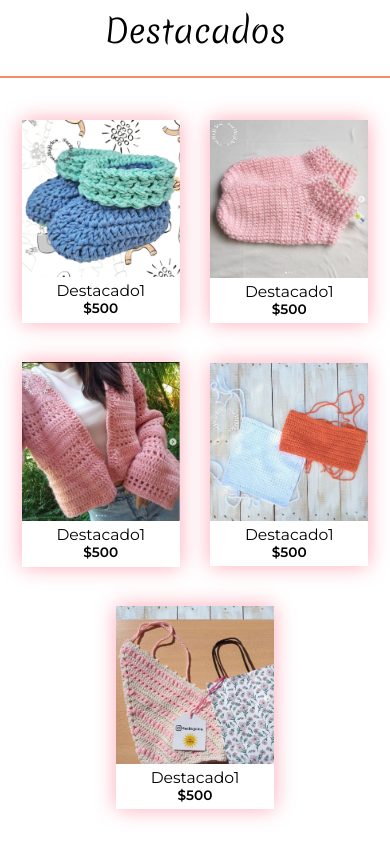
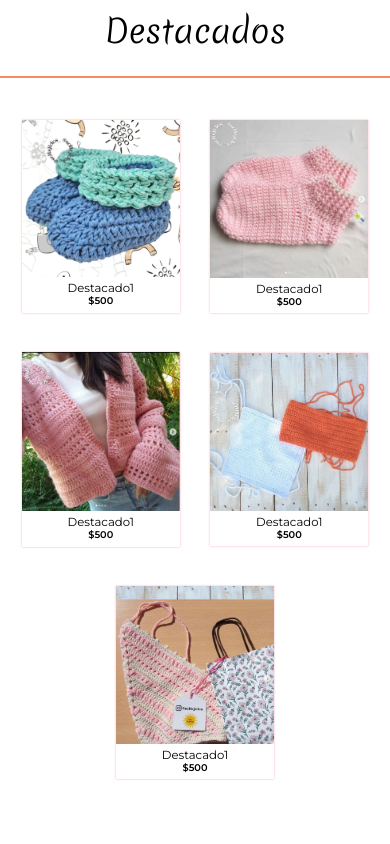
Before and after one commit to Orianamartina/Sol, a Next.js app: page / in a window 390 px wide. Shown: the part 1820-2664 px from the top of the page. Built offline with nearby package versions, Linux system fonts and the light colour scheme.

Commit message:
card border

```diff
--- a/src/app/sharedComponents/TarjetaDeProducto.css
+++ b/src/app/sharedComponents/TarjetaDeProducto.css
@@ -6,7 +6,7 @@
     cursor: pointer;
     padding-bottom: 2%;
     font-family: var(--font2);
-    box-shadow: 0px 0px 20px var(--3);
+    box-shadow: 0px 0px 2px var(--3);
 }
 .imageDiv{
     overflow: hidden;
@@ -47,12 +47,12 @@ a{
     }
 
     #tarjetaDeProducto h1{
-        font-size: 4vw;
+        font-size: 3vw;
         font-weight: 400;
         margin: 0;
     }
     #tarjetaDeProducto >h2 {
-        font-size: 3.5vw;
+        font-size: 2.5vw;
         margin: 0;
         margin-bottom: 2%;
     }
```
